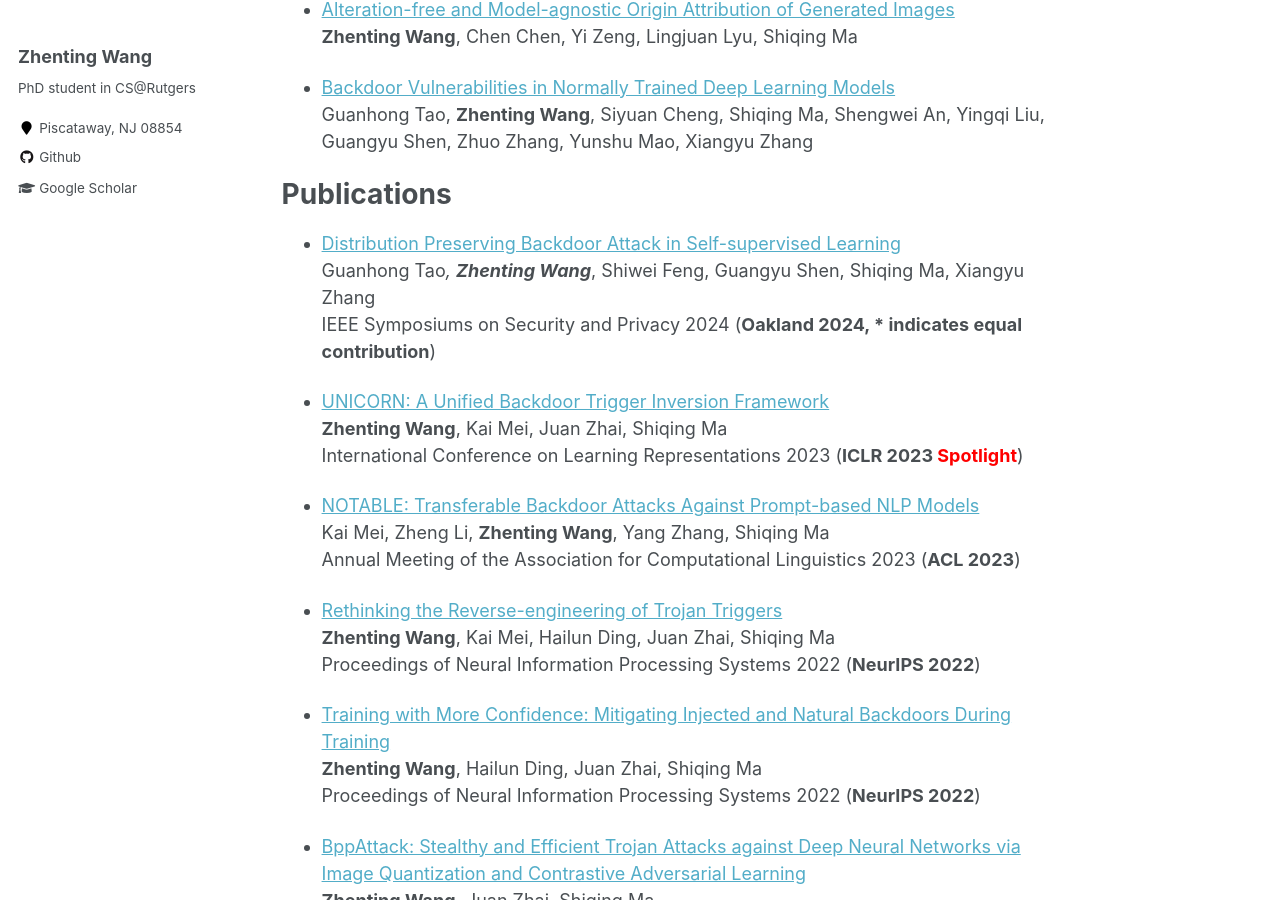
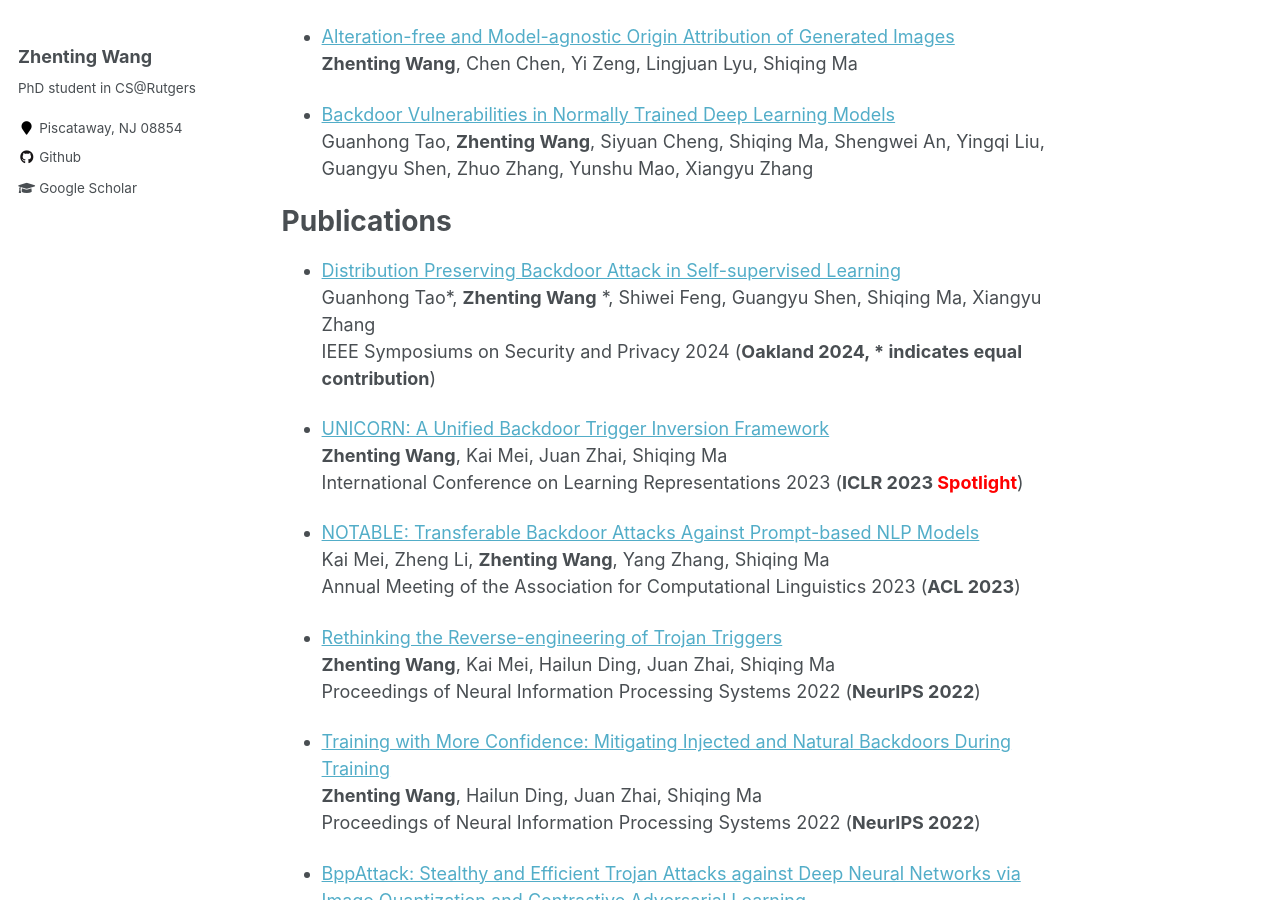
Before and after one commit to ZhentingWang/zhentingwang.github.io, a Jekyll site: the page built from _pages/about.md, in a window 1280 px wide and 900 px high, scrolled down 1308 px. Built offline with Jekyll 4.4.1, drawn with Linux system fonts in a browser that asks for light colours; part of the change alters nothing that is shown; some of the changed text lies outside the part shown.

```diff
--- a/_pages/about.md
+++ b/_pages/about.md
@@ -8,7 +8,7 @@ redirect_from:
   - /about.html
 ---
 
-* I am a second-year PhD student in [Computer Science department](https://www.cs.rutgers.edu/) at [Rutgers University](https://www.rutgers.edu/). I am fortunate to be advised by Prof. [Shiqing Ma](https://www.cs.rutgers.edu/~sm2283/).
+* I am a second-year PhD student in [Computer Science department](https://www.cs.rutgers.edu/) at [Rutgers University](https://www.rutgers.edu/). I am fortunate to be advised by Prof. [Shiqing Ma](https://www.cs.rutgers.edu/~sm2283/) and Prof. [Dimitris Metaxas].
 * My research interests lie at security of machine learning (especially backdoor attacks and defenses on computer vision and natural language processing models), and IP (intellectual property) protection for generative models.
 
 News
@@ -51,7 +51,7 @@ Publications
 ======
 
 * [Distribution Preserving Backdoor Attack in Self-supervised Learning](https://zhentingwang.github.io/)
-Guanhong Tao*, **Zhenting Wang***, Shiwei Feng, Guangyu Shen, Shiqing Ma, Xiangyu Zhang
+Guanhong Tao*, **Zhenting Wang** *, Shiwei Feng, Guangyu Shen, Shiqing Ma, Xiangyu Zhang
 IEEE Symposiums on Security and Privacy 2024 (**Oakland 2024, * indicates equal contribution**)
 
 * [UNICORN: A Unified Backdoor Trigger Inversion Framework](https://arxiv.org/abs/2304.02786)
```
